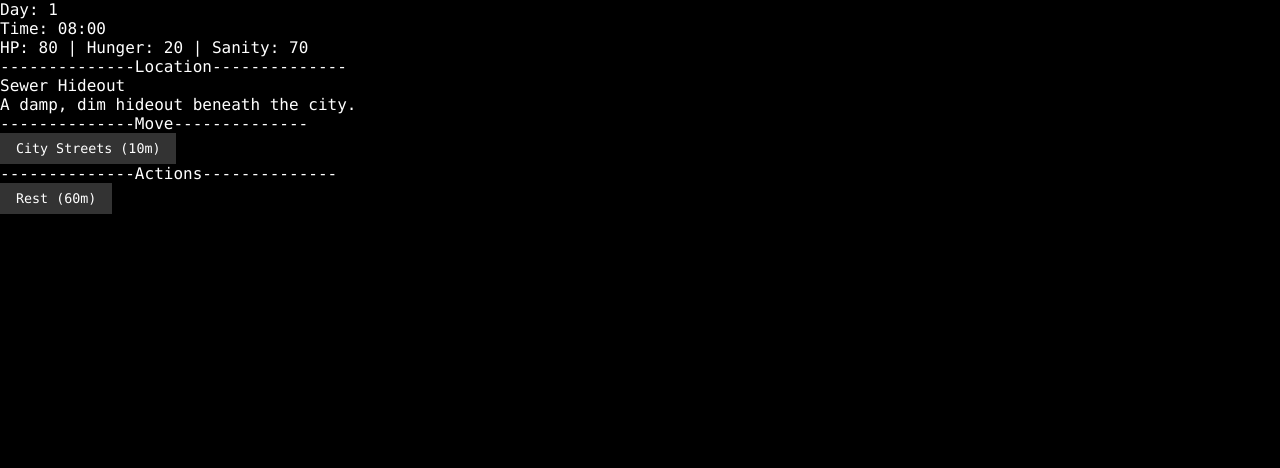
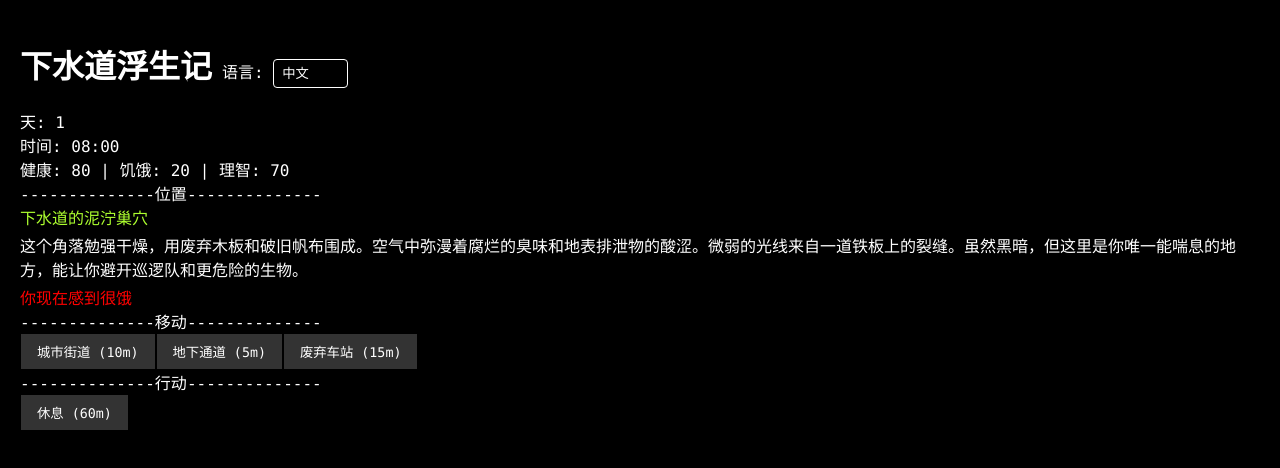
Before and after one commit to sevenxmonkey/sewer-hideout-game, a React (Create React App) app: page / in a window 1280 px wide. Shown: the top 468 px of the page. Built offline with nearby package versions, Linux system fonts and the light colour scheme.

Commit message:
feat: add more locations

```diff
--- a/public/index.html
+++ b/public/index.html
@@ -2,6 +2,7 @@
 <html lang="en">
   <head>
     <meta charset="utf-8" />
+    <!-- favicon removed as requested -->
     <meta name="viewport" content="width=device-width, initial-scale=1" />
     <meta name="theme-color" content="#000000" />
     <meta
@@ -9,6 +10,8 @@
       content="Web site created using create-react-app"
     />
     <link rel="apple-touch-icon" href="%PUBLIC_URL%/logo192.png" />
+    <!-- load a pixel-like display font for latin characters -->
+    <link href="https://fonts.googleapis.com/css2?family=Press+Start+2P&display=swap" rel="stylesheet">
     <!--
       manifest.json provides metadata used when your web app is installed on a
       user's mobile device or desktop. See https://developers.google.com/web/fundamentals/web-app-manifest/
--- a/src/App.scss
+++ b/src/App.scss
@@ -1,9 +1,9 @@
-* {
-  font-family: source-code-pro, Menlo, Monaco, Consolas, 'Courier New', monospace;
+*{
+    font-family: source-code-pro, Menlo, Monaco, Consolas, 'Courier New', monospace;
 }
 
 body {
-  margin: 0;
+  margin: 20px;
   background-color: black;
   color: white;
 }
@@ -14,4 +14,35 @@ button {
   border: none;
   padding: 8px 16px;
   cursor: pointer;
+  margin: 1px;
 }
+
+select {
+  background: black;
+  color: white;
+  border: 1px solid white;
+  padding: 6px 8px;
+  border-radius: 4px;
+  cursor: pointer;
+  appearance: none;
+  -webkit-appearance: none;
+  -moz-appearance: none;
+
+  &:focus {
+    outline: none;
+    box-shadow: 0 0 0 2px rgba(255,255,255,0.06);
+  }
+
+  & option {
+    background: black;
+    color: white;
+  }
+}
+
+/* Scene header layout and select override */
+.scene-header {
+  display: flex;
+//   justify-content: space-between;
+  gap: 10px;
+  align-items:baseline
+}
--- a/src/App.tsx
+++ b/src/App.tsx
@@ -4,12 +4,14 @@ import { LocalizationProvider } from './store/LocalizationContext';
 import { GameProvider } from './store/GameContext';
 import { StatusBar } from './components/StatusBar';
 import { SceneView } from './components/SceneView';
+import SceneHeader from './components/SceneHeader';
 
 const App: React.FC = () => {
   return (
     <LocalizationProvider>
       <GameProvider>
         <div className="App">
+          <SceneHeader />
           <StatusBar />
           <SceneView />
         </div>
--- /dev/null
+++ b/src/components/SceneHeader.tsx
@@ -0,0 +1,19 @@
+import { useLocalization } from '../store/LocalizationContext';
+
+const SceneHeader: React.FC = () => {
+  const { t, locale, setLocale } = useLocalization();
+  return (
+    <div className='scene-header'>
+      <h1>{t('info.game_title')}</h1>
+      <div>
+        <label htmlFor="locale-select">{t('ui.language')}: </label>
+        <select value={locale} onChange={(e) => setLocale(e.target.value as any)}>
+          <option value="zh-CN">中文</option>
+          <option value="en-US">English</option>
+        </select>
+      </div>
+    </div>
+  );
+};
+
+export default SceneHeader;
--- a/src/components/SceneView.tsx
+++ b/src/components/SceneView.tsx
@@ -11,8 +11,9 @@ export const SceneView: React.FC = () => {
   return (
     <div>
       <div>--------------{t('ui.location')}--------------</div>
-      <div>{t(loc.nameKey)}</div>
+      <div style={{ color: 'greenyellow', marginBottom: '4px' }}>{t(loc.nameKey)}</div>
       <div>{t(loc.descriptionKey)}</div>
+      <div style={{ color: 'red', marginTop: '4px' }}>你现在感到很饿</div>
       <div>--------------{t('ui.move')}--------------</div>
       <div>
         {loc.exits.map((e) => (
--- a/src/components/StatusBar.tsx
+++ b/src/components/StatusBar.tsx
@@ -13,13 +13,14 @@ export const StatusBar: React.FC = () => {
   return (
     <div>
       <div>
-        {t('ui.day')}: {runtime.dayNumber}{' '}
+        {t('ui.day')}: {runtime.dayNumber}
       </div>
       <div>
         {t('ui.time')}: {String(hh).padStart(2, '0')}:{String(mm).padStart(2, '0')}
       </div>
       <div>
-        HP: {player.health} | Hunger: {player.hunger} | Sanity: {player.sanity}
+        {t('ui.health')}: {player.health} | {t('ui.hunger')}: {player.hunger} | {t('ui.sanity')}:{' '}
+        {player.sanity}
       </div>
     </div>
   );
--- a/src/data/mapData.ts
+++ b/src/data/mapData.ts
@@ -6,11 +6,9 @@ export const mapData: { [id: string]: ILocation } = {
     nameKey: 'location.sewer_hideout.name',
     descriptionKey: 'location.sewer_hideout.desc',
     exits: [
-      {
-        targetLocationId: 'city_streets',
-        label: 'location.city_streets.name',
-        timeCostMinutes: 10,
-      },
+      { targetLocationId: 'city_streets', label: 'location.city_streets.name', timeCostMinutes: 10 },
+      { targetLocationId: 'underground_tunnel', label: 'location.underground_tunnel.name', timeCostMinutes: 5 },
+      { targetLocationId: 'abandoned_station', label: 'location.abandoned_station.name', timeCostMinutes: 15 },
     ],
     localActions: [{ labelKey: 'action.rest', nextActionType: 'REST_SEWER', timeCostMinutes: 60 }],
   },
@@ -19,14 +17,58 @@ export const mapData: { [id: string]: ILocation } = {
     nameKey: 'location.city_streets.name',
     descriptionKey: 'location.city_streets.desc',
     exits: [
-      {
-        targetLocationId: 'sewer_hideout',
-        label: 'location.sewer_hideout.name',
-        timeCostMinutes: 10,
-      },
+      { targetLocationId: 'sewer_hideout', label: 'location.sewer_hideout.name', timeCostMinutes: 10 },
+      { targetLocationId: 'riverside_dock', label: 'location.riverside_dock.name', timeCostMinutes: 20 },
+    ],
+    localActions: [{ labelKey: 'action.scavenge', nextActionType: 'SCAVENGE', timeCostMinutes: 30 }],
+  },
+
+  // new locations
+  underground_tunnel: {
+    id: 'underground_tunnel',
+    nameKey: 'location.underground_tunnel.name',
+    descriptionKey: 'location.underground_tunnel.desc',
+    exits: [
+      { targetLocationId: 'sewer_hideout', label: 'location.sewer_hideout.name', timeCostMinutes: 5 },
+      { targetLocationId: 'abandoned_station', label: 'location.abandoned_station.name', timeCostMinutes: 8 },
+    ],
+    localActions: [{ labelKey: 'action.scavenge', nextActionType: 'SCAVENGE_TUNNEL', timeCostMinutes: 20 }],
+  },
+
+  abandoned_station: {
+    id: 'abandoned_station',
+    nameKey: 'location.abandoned_station.name',
+    descriptionKey: 'location.abandoned_station.desc',
+    exits: [
+      { targetLocationId: 'sewer_hideout', label: 'location.sewer_hideout.name', timeCostMinutes: 15 },
+      { targetLocationId: 'underground_tunnel', label: 'location.underground_tunnel.name', timeCostMinutes: 8 },
+      { targetLocationId: 'black_market', label: 'location.black_market.name', timeCostMinutes: 12 },
+    ],
+    localActions: [{ labelKey: 'action.scavenge', nextActionType: 'SCAVENGE_STATION', timeCostMinutes: 45 }],
+  },
+
+  riverside_dock: {
+    id: 'riverside_dock',
+    nameKey: 'location.riverside_dock.name',
+    descriptionKey: 'location.riverside_dock.desc',
+    exits: [
+      { targetLocationId: 'city_streets', label: 'location.city_streets.name', timeCostMinutes: 20 },
+      { targetLocationId: 'black_market', label: 'location.black_market.name', timeCostMinutes: 18 },
+    ],
+    localActions: [{ labelKey: 'action.scavenge', nextActionType: 'SCAVENGE_DOCK', timeCostMinutes: 40 }],
+  },
+
+  black_market: {
+    id: 'black_market',
+    nameKey: 'location.black_market.name',
+    descriptionKey: 'location.black_market.desc',
+    exits: [
+      { targetLocationId: 'abandoned_station', label: 'location.abandoned_station.name', timeCostMinutes: 12 },
+      { targetLocationId: 'riverside_dock', label: 'location.riverside_dock.name', timeCostMinutes: 18 },
     ],
     localActions: [
-      { labelKey: 'action.scavenge', nextActionType: 'SCAVENGE', timeCostMinutes: 30 },
+      { labelKey: 'action.trade', nextActionType: 'TRADE_BLACKMARKET', timeCostMinutes: 30 },
+      { labelKey: 'action.scavenge', nextActionType: 'SCAVENGE_MARKET', timeCostMinutes: 20 },
     ],
   },
 };
--- a/src/locales/en-US.json
+++ b/src/locales/en-US.json
@@ -1,4 +1,8 @@
 {
+  "info": {
+    "game_title": "Sewer Hideout",
+    "welcome_message": "Welcome to the Sewer Hideout, a city underground world full of danger and opportunity. Here, you must manage your resources, maintain your health and sanity, and explore the unknown for a chance to survive. Good luck, survivor!"
+  },
   "location": {
     "sewer_hideout": {
       "name": "Sewer Hideout",
@@ -7,17 +11,38 @@
     "city_streets": {
       "name": "City Streets",
       "desc": "Busy streets with vendors and danger."
+    },
+    "underground_tunnel": {
+      "name": "Underground Tunnel",
+      "desc": "A narrow tunnel that connects the undercity."
+    },
+    "abandoned_station": {
+      "name": "Abandoned Station",
+      "desc": "An old transit station, half-collapsed and eerily quiet."
+    },
+    "riverside_dock": {
+      "name": "Riverside Dock",
+      "desc": "A muddy dock by the river where supplies sometimes wash ashore."
+    },
+    "black_market": {
+      "name": "Black Market",
+      "desc": "A shadowy market where questionable goods change hands."
     }
   },
   "action": {
     "rest": "Rest",
-    "scavenge": "Scavenge"
+    "scavenge": "Scavenge",
+    "trade": "Trade"
   },
   "ui": {
     "move": "Move",
     "time": "Time",
     "day": "Day",
     "actions": "Actions",
-    "location": "Location"
+    "location": "Location",
+    "hunger": "Hunger",
+    "sanity": "Sanity",
+    "health": "Health",
+    "language": "Language"
   }
 }
--- a/src/locales/zh-CN.json
+++ b/src/locales/zh-CN.json
@@ -1,23 +1,48 @@
 {
+  "info": {
+    "game_title": "下水道浮生记",
+    "welcome_message": "欢迎来到下水道浮生记，一个充满危险与机遇的城市地下世界。在这里，你必须管理好自己的资源，保持健康和理智，同时探索未知的区域，寻找生存的希望。祝你好运，幸存者！"
+  },
   "location": {
     "sewer_hideout": {
-      "name": "下水道据点",
-      "desc": "城市下方潮湿昏暗的据点。"
+      "name": "下水道的泥泞巢穴",
+      "desc": "这个角落勉强干燥，用废弃木板和破旧帆布围成。空气中弥漫着腐烂的臭味和地表排泄物的酸涩。微弱的光线来自一道铁板上的裂缝。虽然黑暗，但这里是你唯一能喘息的地方，能让你避开巡逻队和更危险的生物。"
     },
     "city_streets": {
       "name": "城市街道",
-      "desc": "拥挤且危险的街道。"
+      "desc": "拥挤且危险的街道，充满了流浪者和潜在的威胁。他们看你的眼神充满戒备，有些人可能会试图强奸你。小心行事，寻找有用的资源，同时避免不必要的冲突。"
+    },
+    "underground_tunnel": {
+      "name": "地下通道",
+      "desc": "狭长潮湿的通道，连接着城市下的不同区域，偶尔能听到远处水声回响。"
+    },
+    "abandoned_station": {
+      "name": "废弃车站",
+      "desc": "一座半塌的旧车站，铁轨上布满残破的列车和铁锈，空气中飘着尘土与远处火光的余烬。"
+    },
+    "riverside_dock": {
+      "name": "河畔码头",
+      "desc": "泥泞的码头，偶有货物被潮水冲上岸，是搜刮物资的好地方，但也常有不速之客。"
+    },
+    "black_market": {
+      "name": "黑市",
+      "desc": "隐藏在城市阴影处的集市，交易各类来路不明的物品，价格高但资源独特。"
     }
   },
   "action": {
     "rest": "休息",
-    "scavenge": "搜刮"
+    "scavenge": "搜刮",
+    "trade": "交易"
   },
   "ui": {
     "move": "移动",
     "time": "时间",
     "day": "天",
     "actions": "行动",
-    "location": "位置"
+    "location": "位置",
+    "hunger": "饥饿",
+    "sanity": "理智",
+    "health": "健康",
+    "language": "语言"
   }
 }
--- a/src/store/LocalizationContext.tsx
+++ b/src/store/LocalizationContext.tsx
@@ -15,7 +15,8 @@ interface ILocalizationContext {
 const LocalizationContext = createContext<ILocalizationContext | undefined>(undefined);
 
 export const LocalizationProvider: React.FC<{ children: React.ReactNode }> = ({ children }) => {
-  const [locale, setLocale] = useState<LocaleKey>('en-US');
+  // default to Chinese as requested
+  const [locale, setLocale] = useState<LocaleKey>('zh-CN');
   const resources: Record<LocaleKey, Locales> = useMemo(
     () => ({ 'en-US': en as Locales, 'zh-CN': zh as Locales }),
     []
```
